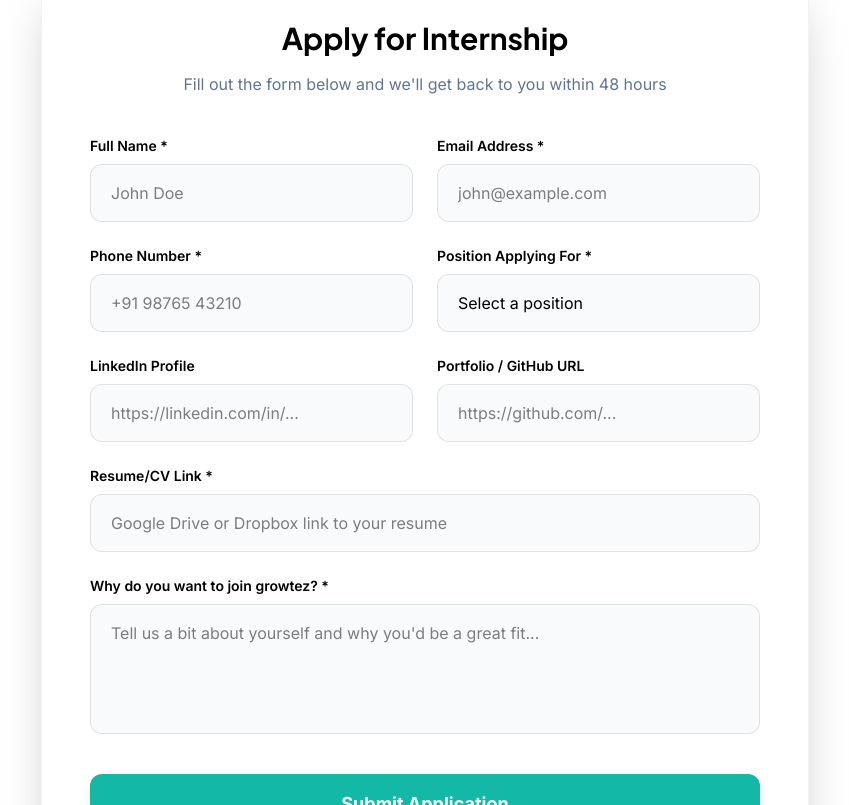
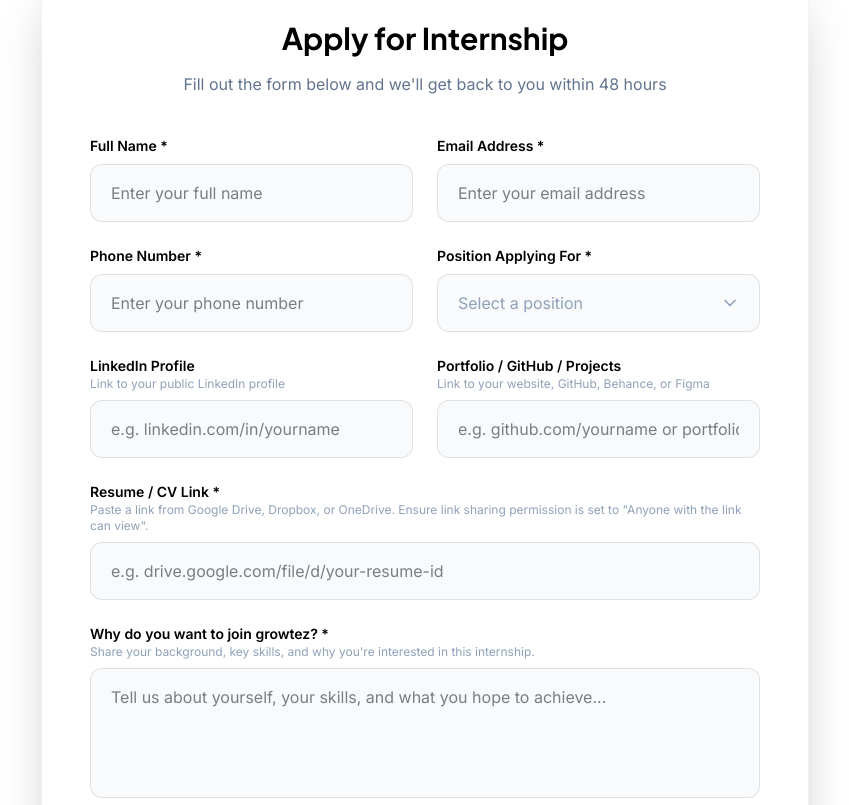
Before and after one commit to growteznow/growtez-landing, a Next.js app: page /careers in a window 1280 px wide. Shown: the part 1815-2620 px from the top of the page, without its empty margins (215-1064 px from the left). Built offline with nearby package versions, Linux system fonts and the light colour scheme; no server answers.

Commit message:
linked firebase

```diff
--- a/app/careers/page.tsx
+++ b/app/careers/page.tsx
@@ -1,13 +1,87 @@
 "use client";
 
+import { useState } from "react";
 import { FONT_DISPLAY, FONT_BODY, PAGE_BG, SECTION_BG, SLATE_500, TEAL_500 } from "@/lib/constants";
 import { Pill } from "@/components/UI";
 import RevealText from "@/components/RevealText";
-import { Briefcase, GraduationCap, MapPin, Award, Rocket, Users } from "lucide-react";
+import { Briefcase, GraduationCap, MapPin, Award, Rocket, Users, Check, AlertCircle, Loader2, ChevronDown } from "lucide-react";
 import Link from "next/link";
 import MagneticButton from "@/components/MagneticButton";
+import { collection, addDoc, serverTimestamp } from "firebase/firestore";
+import { db } from "@/lib/firebase";
 
 export default function CareersPage() {
+  const [formData, setFormData] = useState({
+    fullName: "",
+    email: "",
+    phone: "",
+    position: "",
+    linkedin: "",
+    portfolio: "",
+    resume: "",
+    whyJoin: "",
+  });
+  const [submitted, setSubmitted] = useState(false);
+  const [isSubmitting, setIsSubmitting] = useState(false);
+  const [error, setError] = useState<string | null>(null);
+
+  const handleChange = (
+    e: React.ChangeEvent<HTMLInputElement | HTMLSelectElement | HTMLTextAreaElement>
+  ) => {
+    setFormData((prev) => ({ ...prev, [e.target.name]: e.target.value }));
+    if (error) setError(null);
+  };
+
+  const handleSubmit = async (e: React.FormEvent) => {
+    e.preventDefault();
+    if (
+      !formData.fullName.trim() ||
+      !formData.email.trim() ||
+      !formData.phone.trim() ||
+      !formData.position ||
+      !formData.resume.trim() ||
+      !formData.whyJoin.trim()
+    ) {
+      setError("Please fill in all required fields.");
+      return;
+    }
+
+    setError(null);
+    setIsSubmitting(true);
+
+    try {
+      await addDoc(collection(db, "internships"), {
+        fullName: formData.fullName.trim(),
+        email: formData.email.trim(),
+        phone: formData.phone.trim(),
+        position: formData.position,
+        linkedin: formData.linkedin.trim() || null,
+        portfolio: formData.portfolio.trim() || null,
+        resume: formData.resume.trim(),
+        whyJoin: formData.whyJoin.trim(),
+        createdAt: serverTimestamp(),
+      });
+
+      setIsSubmitting(false);
+      setSubmitted(true);
+      setFormData({
+        fullName: "",
+        email: "",
+        phone: "",
+        position: "",
+        linkedin: "",
+        portfolio: "",
+        resume: "",
+        whyJoin: "",
+      });
+      setTimeout(() => setSubmitted(false), 6000);
+    } catch (err: any) {
+      console.error("Error submitting internship application to Firebase:", err);
+      setIsSubmitting(false);
+      setError("Failed to submit application. Please try again.");
+    }
+  };
+
   return (
     <main style={{ paddingTop: 100 }}>
       {/* ── HEADER ── */}
@@ -111,59 +185,177 @@ export default function CareersPage() {
               <p className="text-slate-500" style={FONT_BODY}>Fill out the form below and we'll get back to you within 48 hours</p>
             </div>
 
-            <form className="flex flex-col gap-6" style={FONT_BODY} onSubmit={(e) => e.preventDefault()}>
+            {submitted && (
+              <div className="mb-8 p-6 bg-emerald-50 border border-emerald-200 rounded-2xl flex items-center gap-4 text-emerald-800 animate-in fade-in slide-in-from-top-4 duration-300" style={FONT_BODY}>
+                <div className="w-10 h-10 rounded-full bg-emerald-500 text-white flex items-center justify-center shrink-0">
+                  <Check size={20} />
+                </div>
+                <div>
+                  <h4 className="font-bold text-base" style={FONT_DISPLAY}>Application Submitted!</h4>
+                  <p className="text-sm text-emerald-700">Thank you for applying. Our team will review your application and contact you soon.</p>
+                </div>
+              </div>
+            )}
+
+            {error && (
+              <div className="mb-8 p-4 bg-rose-50 border border-rose-200 rounded-xl flex items-center gap-3 text-rose-700 text-sm font-medium" style={FONT_BODY}>
+                <AlertCircle size={20} className="shrink-0 text-rose-500" />
+                <span>{error}</span>
+              </div>
+            )}
+
+            <form className="flex flex-col gap-6" style={FONT_BODY} onSubmit={handleSubmit}>
               <div className="grid grid-cols-1 md:grid-cols-2 gap-6">
                 <div className="flex flex-col gap-2">
                   <label className="text-sm font-semibold text-black">Full Name *</label>
-                  <input type="text" required className="w-full px-5 py-4 rounded-xl bg-slate-50 border border-black/10 focus:border-teal-500 focus:outline-none transition-colors" placeholder="John Doe" />
+                  <input
+                    type="text"
+                    name="fullName"
+                    value={formData.fullName}
+                    onChange={handleChange}
+                    required
+                    className="w-full px-5 py-4 rounded-xl bg-slate-50 border border-black/10 focus:border-teal-500 focus:outline-none transition-colors"
+                    placeholder="Enter your full name"
+                  />
                 </div>
                 <div className="flex flex-col gap-2">
                   <label className="text-sm font-semibold text-black">Email Address *</label>
-                  <input type="email" required className="w-full px-5 py-4 rounded-xl bg-slate-50 border border-black/10 focus:border-teal-500 focus:outline-none transition-colors" placeholder="john@example.com" />
+                  <input
+                    type="email"
+                    name="email"
+                    value={formData.email}
+                    onChange={handleChange}
+                    required
+                    className="w-full px-5 py-4 rounded-xl bg-slate-50 border border-black/10 focus:border-teal-500 focus:outline-none transition-colors"
+                    placeholder="Enter your email address"
+                  />
                 </div>
               </div>
 
               <div className="grid grid-cols-1 md:grid-cols-2 gap-6">
                 <div className="flex flex-col gap-2">
                   <label className="text-sm font-semibold text-black">Phone Number *</label>
-                  <input type="tel" required className="w-full px-5 py-4 rounded-xl bg-slate-50 border border-black/10 focus:border-teal-500 focus:outline-none transition-colors" placeholder="+91 98765 43210" />
+                  <input
+                    type="tel"
+                    name="phone"
+                    value={formData.phone}
+                    onChange={handleChange}
+                    required
+                    className="w-full px-5 py-4 rounded-xl bg-slate-50 border border-black/10 focus:border-teal-500 focus:outline-none transition-colors"
+                    placeholder="Enter your phone number"
+                  />
                 </div>
                 <div className="flex flex-col gap-2">
                   <label className="text-sm font-semibold text-black">Position Applying For *</label>
-                  <select required className="w-full px-5 py-4 rounded-xl bg-slate-50 border border-black/10 focus:border-teal-500 focus:outline-none transition-colors appearance-none cursor-pointer">
-                    <option value="" disabled selected>Select a position</option>
-                    <option value="web">Web Development Intern</option>
-                    <option value="app">App Development Intern</option>
-                    <option value="ui">UI/UX Design Intern</option>
-                    <option value="marketing">Digital Marketing Intern</option>
-                  </select>
+                  <div className="relative">
+                    <select
+                      name="position"
+                      value={formData.position}
+                      onChange={handleChange}
+                      required
+                      className={`w-full px-5 py-4 pr-12 rounded-xl bg-slate-50 border border-black/10 focus:border-teal-500 focus:outline-none transition-colors appearance-none cursor-pointer ${
+                        formData.position ? "text-black" : "text-slate-400"
+                      }`}
+                    >
+                      <option value="" disabled className="text-slate-400">Select a position</option>
+                      <option value="Web Development Intern" className="text-black">Web Development Intern</option>
+                      <option value="App Development Intern" className="text-black">App Development Intern</option>
+                      <option value="UI/UX Design Intern" className="text-black">UI/UX Design Intern</option>
+                      <option value="Digital Marketing Intern" className="text-black">Digital Marketing Intern</option>
+                    </select>
+                    <ChevronDown className="absolute right-5 top-1/2 -translate-y-1/2 text-slate-400 pointer-events-none w-5 h-5" />
+                  </div>
                 </div>
               </div>
 
               <div className="grid grid-cols-1 md:grid-cols-2 gap-6">
                 <div className="flex flex-col gap-2">
-                  <label className="text-sm font-semibold text-black">LinkedIn Profile</label>
-                  <input type="url" className="w-full px-5 py-4 rounded-xl bg-slate-50 border border-black/10 focus:border-teal-500 focus:outline-none transition-colors" placeholder="https://linkedin.com/in/..." />
+                  <div className="flex flex-col">
+                    <label className="text-sm font-semibold text-black">LinkedIn Profile</label>
+                    <span className="text-xs text-slate-400">Link to your public LinkedIn profile</span>
+                  </div>
+                  <input
+                    type="text"
+                    name="linkedin"
+                    value={formData.linkedin}
+                    onChange={handleChange}
+                    className="w-full px-5 py-4 rounded-xl bg-slate-50 border border-black/10 focus:border-teal-500 focus:outline-none transition-colors"
+                    placeholder="e.g. linkedin.com/in/yourname"
+                  />
                 </div>
                 <div className="flex flex-col gap-2">
-                  <label className="text-sm font-semibold text-black">Portfolio / GitHub URL</label>
-                  <input type="url" className="w-full px-5 py-4 rounded-xl bg-slate-50 border border-black/10 focus:border-teal-500 focus:outline-none transition-colors" placeholder="https://github.com/..." />
+                  <div className="flex flex-col">
+                    <label className="text-sm font-semibold text-black">Portfolio / GitHub / Projects</label>
+                    <span className="text-xs text-slate-400">Link to your website, GitHub, Behance, or Figma</span>
+                  </div>
+                  <input
+                    type="text"
+                    name="portfolio"
+                    value={formData.portfolio}
+                    onChange={handleChange}
+                    className="w-full px-5 py-4 rounded-xl bg-slate-50 border border-black/10 focus:border-teal-500 focus:outline-none transition-colors"
+                    placeholder="e.g. github.com/yourname or portfolio link"
+                  />
                 </div>
               </div>
 
               <div className="flex flex-col gap-2">
-                <label className="text-sm font-semibold text-black">Resume/CV Link *</label>
-                <input type="url" required className="w-full px-5 py-4 rounded-xl bg-slate-50 border border-black/10 focus:border-teal-500 focus:outline-none transition-colors" placeholder="Google Drive or Dropbox link to your resume" />
+                <div className="flex flex-col">
+                  <label className="text-sm font-semibold text-black">Resume / CV Link *</label>
+                  <span className="text-xs text-slate-400">
+                    Paste a link from Google Drive, Dropbox, or OneDrive. Ensure link sharing permission is set to "Anyone with the link can view".
+                  </span>
+                </div>
+                <input
+                  type="text"
+                  name="resume"
+                  value={formData.resume}
+                  onChange={handleChange}
+                  required
+                  className="w-full px-5 py-4 rounded-xl bg-slate-50 border border-black/10 focus:border-teal-500 focus:outline-none transition-colors"
+                  placeholder="e.g. drive.google.com/file/d/your-resume-id"
+                />
               </div>
 
               <div className="flex flex-col gap-2">
-                <label className="text-sm font-semibold text-black">Why do you want to join growtez? *</label>
-                <textarea required rows={4} className="w-full px-5 py-4 rounded-xl bg-slate-50 border border-black/10 focus:border-teal-500 focus:outline-none transition-colors resize-none" placeholder="Tell us a bit about yourself and why you'd be a great fit..." />
+                <div className="flex flex-col">
+                  <label className="text-sm font-semibold text-black">Why do you want to join growtez? *</label>
+                  <span className="text-xs text-slate-400">Share your background, key skills, and why you're interested in this internship.</span>
+                </div>
+                <textarea
+                  name="whyJoin"
+                  value={formData.whyJoin}
+                  onChange={handleChange}
+                  required
+                  rows={4}
+                  className="w-full px-5 py-4 rounded-xl bg-slate-50 border border-black/10 focus:border-teal-500 focus:outline-none transition-colors resize-none"
+                  placeholder="Tell us about yourself, your skills, and what you hope to achieve..."
+                />
               </div>
 
               <MagneticButton>
-                <button type="submit" className="mt-4 w-full py-4 bg-teal-500 text-white rounded-xl font-bold text-lg hover:bg-teal-600 transition-colors shadow-lg shadow-teal-500/20">
-                  Submit Application
+                <button
+                  type="submit"
+                  disabled={isSubmitting || submitted}
+                  className={`mt-4 w-full py-4 text-white rounded-xl font-bold text-lg transition-all duration-300 shadow-lg flex items-center justify-center gap-2 cursor-pointer disabled:opacity-90 ${
+                    submitted
+                      ? "bg-emerald-600 shadow-emerald-600/20"
+                      : "bg-teal-500 hover:bg-teal-600 shadow-teal-500/20"
+                  }`}
+                >
+                  {submitted ? (
+                    <>
+                      <Check className="w-5 h-5 stroke-[2.5]" />
+                      <span>Submitted!</span>
+                    </>
+                  ) : isSubmitting ? (
+                    <>
+                      <Loader2 className="w-5 h-5 animate-spin" />
+                      <span>Submitting...</span>
+                    </>
+                  ) : (
+                    "Submit Application"
+                  )}
                 </button>
               </MagneticButton>
             </form>
--- a/app/contact/page.tsx
+++ b/app/contact/page.tsx
@@ -1,6 +1,7 @@
 "use client";
 
 import { useState } from "react";
+import Link from "next/link";
 import { FONT_DISPLAY, FONT_BODY, SECTION_BG, PAGE_BG, SLATE_400, TEAL_400, TEAL_500, CARD_BG } from "@/lib/constants";
 import { Pill } from "@/components/UI";
 import RevealText from "@/components/RevealText";
@@ -186,9 +187,9 @@ export default function ContactPage() {
 
           <div className="mt-20">
             <MagneticButton strength={0.3}>
-              <a href="#contact" className="inline-flex items-center gap-4 px-12 py-6 md:px-14 md:py-8 rounded-full bg-teal-500 hover:bg-black text-white text-lg md:text-xl font-bold no-underline transition-colors duration-300" style={FONT_BODY}>
+              <Link href="/careers#internships" className="inline-flex items-center gap-4 px-12 py-6 md:px-14 md:py-8 rounded-full bg-teal-500 hover:bg-black text-white text-lg md:text-xl font-bold no-underline transition-colors duration-300" style={FONT_BODY}>
                 Apply Now <ArrowRight size={24} />
-              </a>
+              </Link>
             </MagneticButton>
           </div>
         </div>
```
Also changed, not shown: 1 other file (tests, documents, lock files or other folders).
